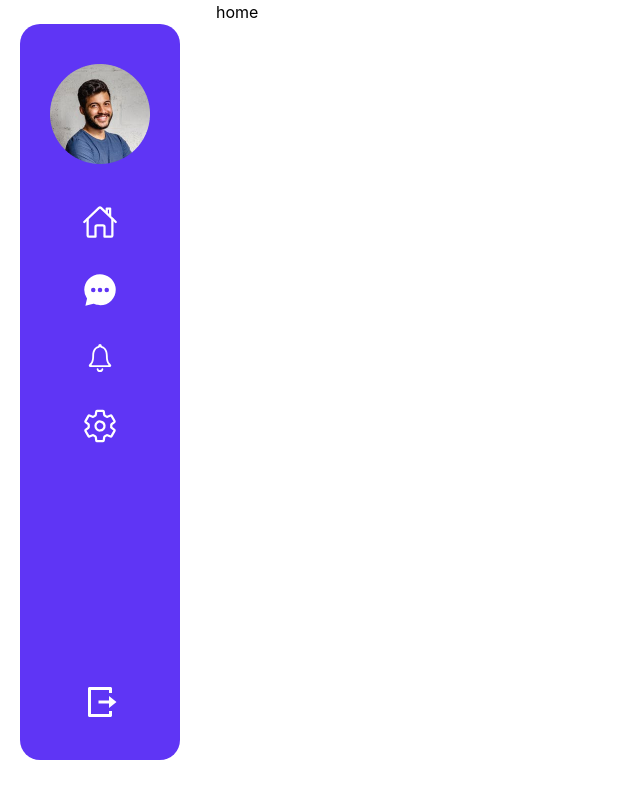
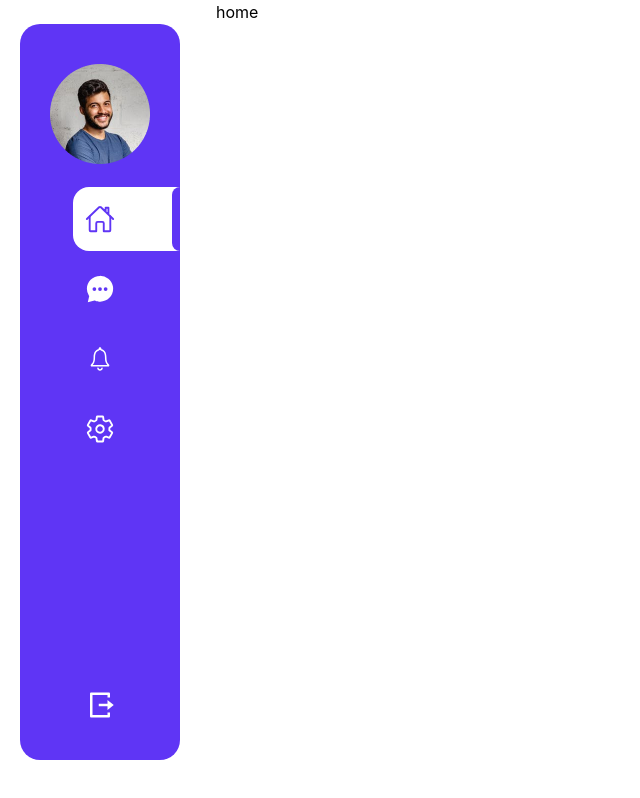
Before and after one commit to mdshavoahmadejoydev/Adda-chatapp, a React (Vite) app: page /deshboard/home in a window 1280 px wide. Shown: the whole page, without its empty margins (0-640 px from the left). Built offline with nearby package versions, Linux system fonts and the light colour scheme.

Commit message:
home page working: menubar

```diff
--- a/src/components/Sideber.jsx
+++ b/src/components/Sideber.jsx
@@ -6,26 +6,34 @@ import { IoSettingsOutline } from "react-icons/io5";
 import { IoIosNotificationsOutline } from "react-icons/io";
 import { IoChatbubbleEllipsesSharp } from "react-icons/io5";
 import { IoHomeOutline } from "react-icons/io5";
+import { Link, useLocation } from 'react-router-dom';
+import SideberMenu from './SideberMenu';
 
 const Sideber = () => {
+
   return (
-    <div className='w-[80%] mx-auto mt-6 h-[92vh] rounded-[20px] bg-[#5F35F5] py-10'>
-      <div className='flex flex-col items-center justify-between h-full'>
+    <div
+      className="w-[80%] mx-auto mt-6 h-[92vh] rounded-[20px] bg-[#5F35F5] py-10 group relative
+    "
+    >
+      <div className="flex flex-col items-center justify-between h-full">
         <div className="flex flex-col items-center">
-          <Image src={ProfilePick} className={`w-[100px]`}/>
-          <div className='mt-10 flex flex-col gap-8'>
-            <IoHomeOutline  className='text-white text-4xl'/>
-            <IoChatbubbleEllipsesSharp  className='text-white text-4xl'/>
-            <IoIosNotificationsOutline  className='text-white text-4xl'/>
-            <IoSettingsOutline className='text-white text-4xl'/>
+          <Image src={ProfilePick} className={`w-[100px]`} />
+          <div className="mt-10 flex flex-col gap-10">
+
+            <SideberMenu className={` after:top-[163px]  before:top-[163px]`} Path="/deshboard/home" ConditionPath="deshboard/home" Icon={IoHomeOutline} Color="deshboard/home"/>
+
+            <SideberMenu className={` after:top-[233px]  before:top-[233px]`} Path="/deshboard/massage" ConditionPath="deshboard/massage" Icon={IoChatbubbleEllipsesSharp} Color="deshboard/massage"/>
+
+            <SideberMenu className={` after:top-[302px]  before:top-[302px]`} Path="/deshboard/notifications" ConditionPath="deshboard/notifications" Icon={IoIosNotificationsOutline} Color="deshboard/notifications"/>
+
+            <SideberMenu className={` after:top-[373px]  before:top-[373px]`} Path="/deshboard/setting" ConditionPath="deshboard/setting" Icon={IoSettingsOutline} Color="deshboard/setting"/>
           </div>
-
         </div>
-        <RiLogoutBoxRLine className='text-white text-4xl' />
-
+        <RiLogoutBoxRLine className="text-white text-3xl" />
       </div>
     </div>
-  )
+  );
 }
 
 export default Sideber
--- /dev/null
+++ b/src/components/SideberMenu.jsx
@@ -0,0 +1,33 @@
+import React from "react";
+import { Link, useLocation } from "react-router-dom";
+import { IoHomeOutline } from "react-icons/io5";
+
+const SideberMenu = ({Path, ConditionPath, className, Icon, Color}) => {
+
+
+
+  let location = useLocation();
+  let active = (location.pathname.replace("/", ""));
+  console.log(active);
+
+
+  return (
+    <Link
+      to={Path}
+      className={
+        active == ConditionPath &&
+        `after:absolute after:right-0 after:h-16 after:w-8/12 content-[""] after:bg-white after:rounded-l-2xl after:-z-10 z-10
+
+
+        before:absolute before:right-0 before:h-16 before:w-2 content-[""] before:bg-[#5F35F5] before:rounded-l-4xl ${className}`
+      }
+    >
+      {" "}
+      <Icon
+        className={`${active == Color ? "text-[#5F35F5]" : "text-white"} text-3xl cursor-pointer`}
+      />{" "}
+    </Link>
+  );
+};
+
+export default SideberMenu;
--- a/src/pages/Home.jsx
+++ b/src/pages/Home.jsx
@@ -1,12 +1,14 @@
 import React from 'react'
 import Sideber from '../components/Sideber'
-import { Grid } from 'react-loader-spinner';
 
 const Home = () => {
   return (
-    <h1>home</h1>
-
-
+      <h1>home</h1>
+    // <Grid container spacing={2}>
+    //   <Grid size={4}></Grid>
+    //   <Grid size={4}></Grid>
+    //   <Grid size={4}></Grid>
+    // </Grid>
   );
 }
 
```
